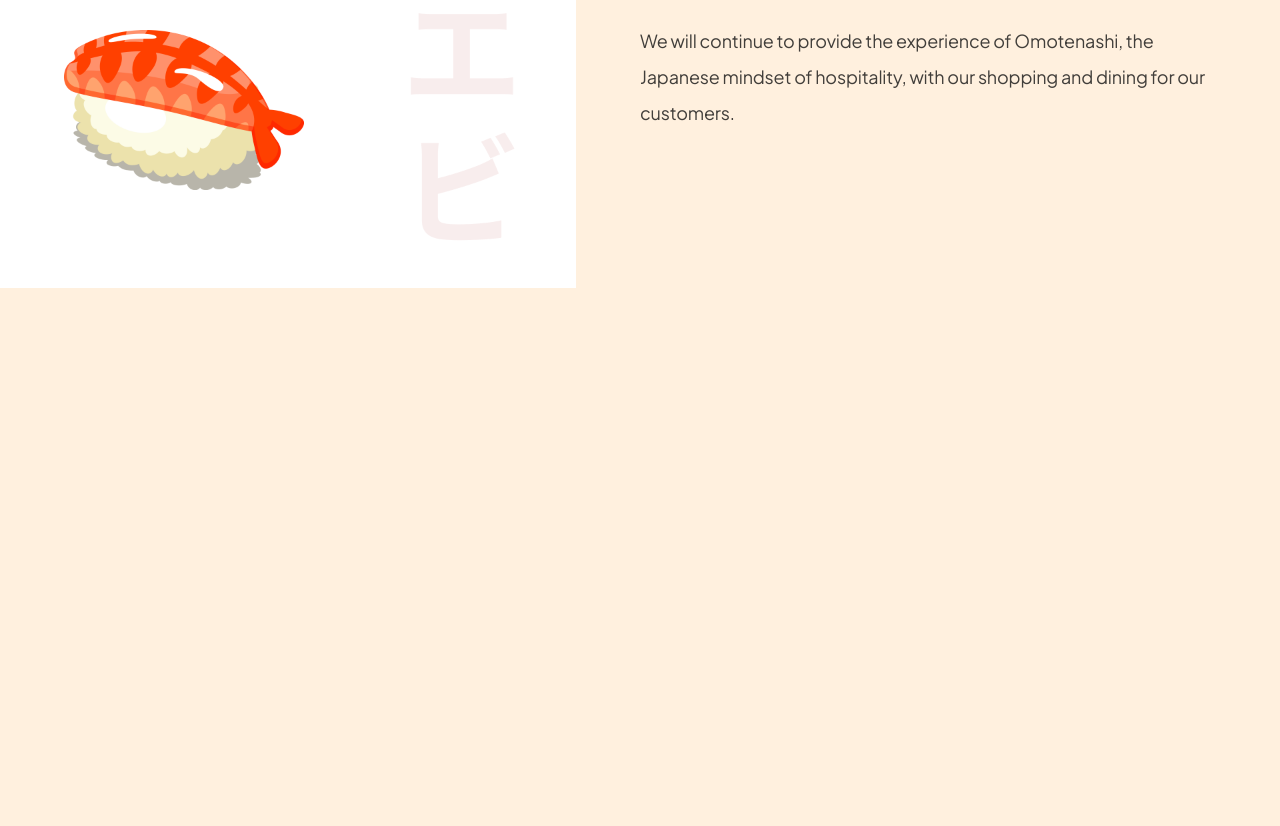
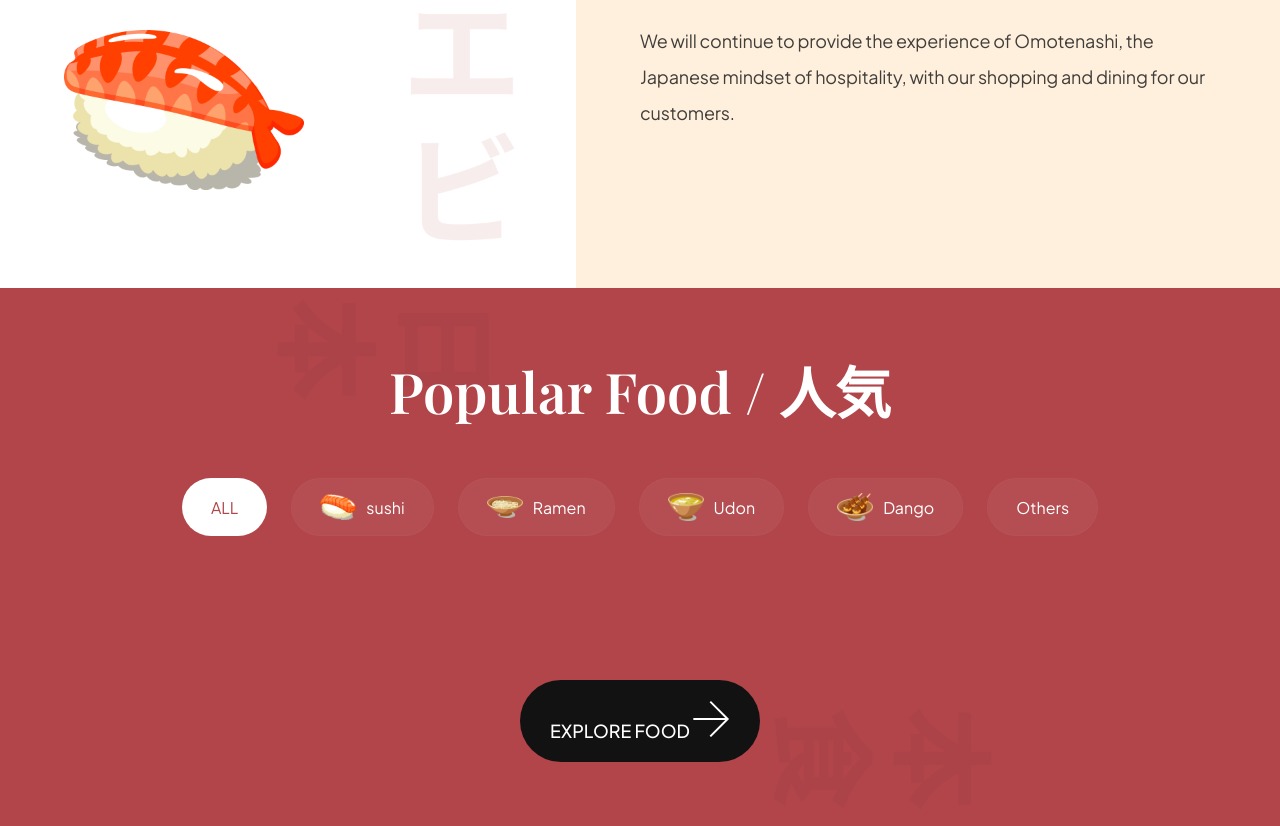
Before and after one commit to SoloMonarch/The-Sushi-Store, a website built with Vite: page index.html in a window 1280 px wide. Shown: the part 1230-2056 px from the top of the page. Before the commit the page ends 1518 px from the top, so only its background shows below. Built offline with nearby package versions, Linux system fonts and the light colour scheme.

Commit message:
Initial part of Popular Seciton done

```diff
--- a/css/sections/popular.css
+++ b/css/sections/popular.css
@@ -0,0 +1,94 @@
+.popular-foods{
+    padding: 64px;
+    display: flex;
+    flex-direction: column;
+    background-color: var(--primary-color);
+    background-image: url("../../assets/popular_bg.png");
+    background-position: center;
+    background-repeat: no-repeat;
+    background-size: contain;
+
+    overflow: hidden;
+}
+
+.popular-foods__title{
+    font-size: 56px;
+    font-family: var(--playfair-display);
+    font-weight: 600;
+    line-height: 78px;
+    color: #fff;
+    text-align: center;
+}
+
+.popular-foods__filter{
+    margin-top: 48px;
+    max-width: 100%;
+    overflow: auto;
+
+    display: flex;
+    justify-content: center;
+    gap: 24px;
+}
+
+.popular-foods__filter-btn{
+    padding: 10px 28px;
+    display: flex;
+    flex-direction: row;
+    align-items: center;
+    gap: 10px;
+    background-color: rgba(255, 255, 255, 0.05);
+    border: 1px solid rgba(255, 255, 255, 0.02);
+    border-radius: 46px;
+
+    font-size: 16px;
+    font-weight: 300px;
+    line-height: 25px;
+    font-family: var(--plus-jakarta-sans);
+    color: #fff;
+    cursor: pointer;
+
+}
+
+.popular-foods__filter-btn img{
+    width: 36px;
+    height: 36px;
+    object-fit: contain;
+}
+
+.popular-foods__filter-btn.active{
+    background: #fff;
+    color: var(--primary-color);
+
+}
+
+.popular-foods__filter-btn:hover{
+    background: #fff;
+    color: var(--primary-color);
+}
+
+.popular-foods__catalogue{
+    margin-top: 64px;
+
+    display: flex;
+    justify-content: center;
+    align-items: flex-end;
+    flex-wrap: wrap;
+    gap: 56px;
+}
+
+.popular-foods__button{
+    width: fit-content;
+    padding: 20px 30px;
+    margin: 80px auto 0;
+
+    font-weight: 500;
+    font-size: 18px;
+    line-height: 23px;
+    font-family: var(--plus-jakarta-sans);
+    color: #fff;
+    border: none;
+    outline: none;
+    background: var(--secondary-color);
+    border-radius: 54px;
+    cursor: pointer;
+}
--- a/index.html
+++ b/index.html
@@ -108,6 +108,42 @@
       </div>
     </section>
 
+    <section class="popular-foods" id="menu">
+      <h2 class="popular-foods__title">Popular Food  / 人気</h2>
+      <div class="popular-foods__filter sushi__hide-scrollbar">
+        <button class="popular-foods__filter-btn active">ALL</button>
+        <button class="popular-foods__filter-btn">
+          <img src="./assets/sushi-9.png" alt="sushi 9">
+          sushi
+        </button>
+        <button class="popular-foods__filter-btn">
+          <img src="./assets/sushi-8.png" alt="sushi 8">
+          Ramen
+        </button>
+        <button class="popular-foods__filter-btn">
+          <img src="./assets/sushi-7.png" alt="sushi 7">
+          Udon
+        </button>
+        <button class="popular-foods__filter-btn">
+          <img src="./assets/sushi-6.png" alt="sushi 6">
+          Dango
+        </button>
+
+        <button class="popular-foods__filter-btn">Others</button>
+      </div>
+
+      <div class="popular-foods__catalogue">
+
+      </div>
+
+      <button class="popular-foods__button">
+        EXPLORE FOOD
+        <img src="./assets/arrow-right.svg" alt="arrow right">
+      </button>
+
+
+    </section>
+
     <script src="/js/script.js" type="module"></script>
   </body>
 </html>
```
